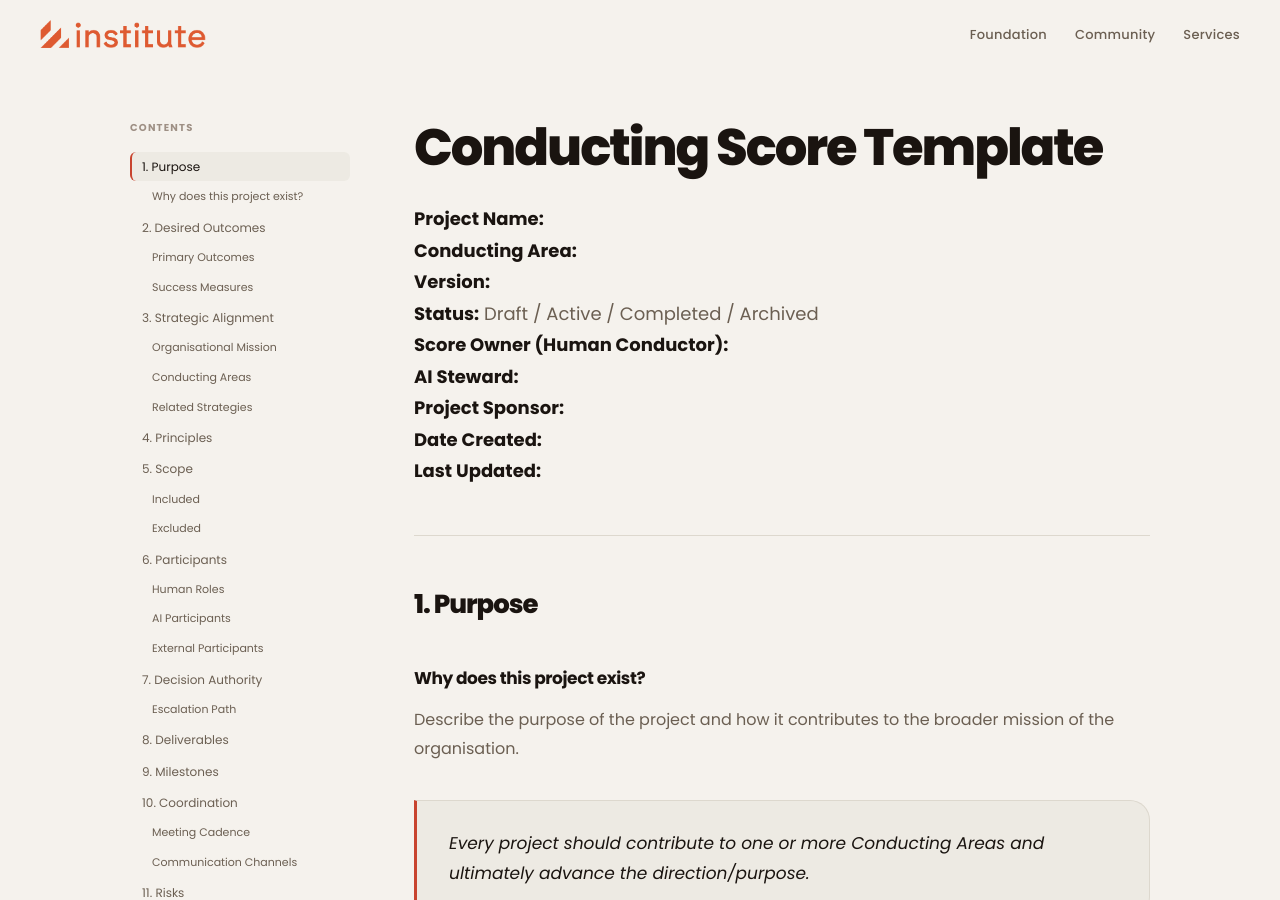
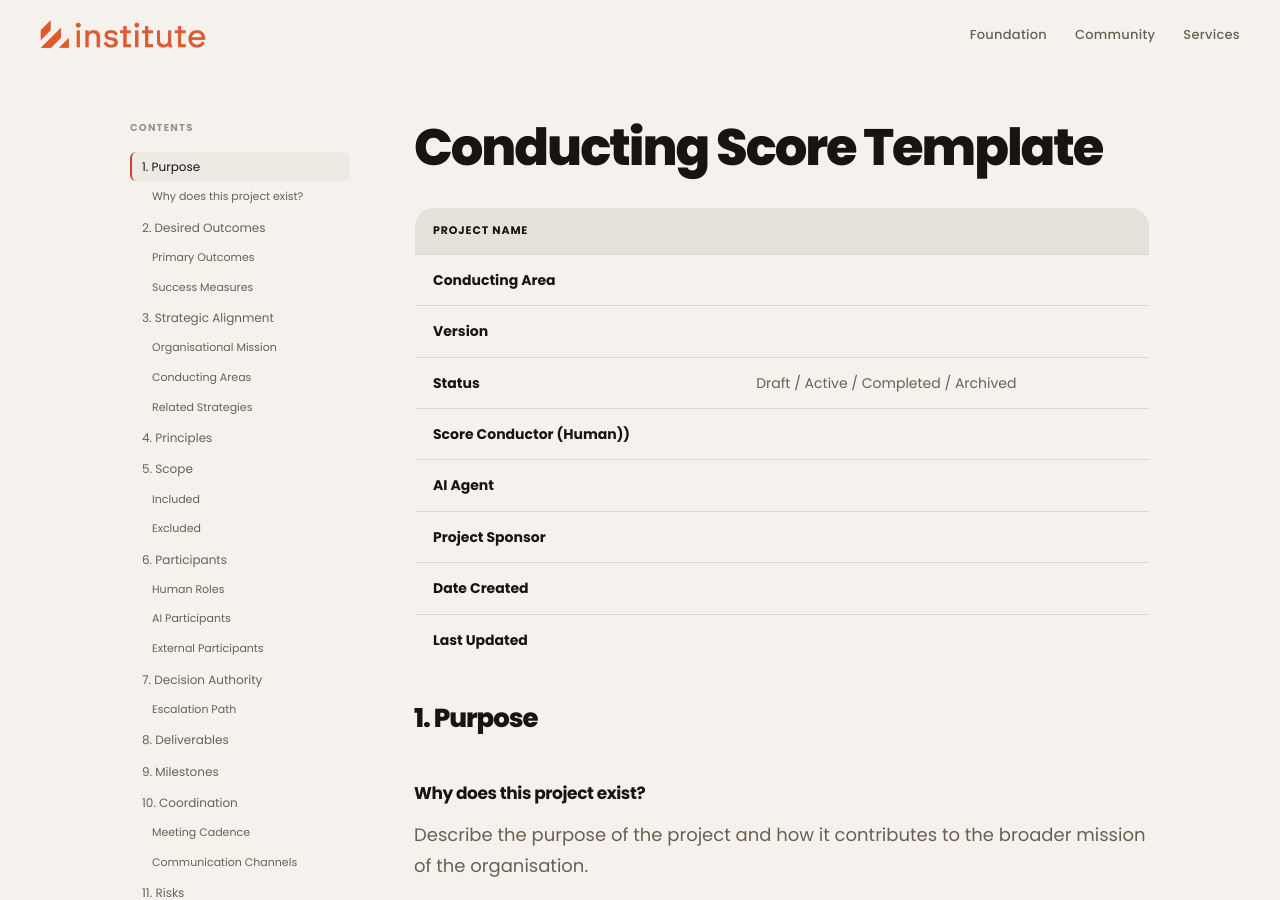
Before and after one commit to selfdriven-foundation/selfdriven-institute, a Jekyll site: the page built from docs/pages/papers/paper-conduction-score-template.md, in a window 1280 px wide and 900 px high. Built offline with Jekyll 4.4.1, drawn with Linux system fonts in a browser that asks for light colours.

Commit message:
template

```diff
--- a/docs/pages/papers/paper-conduction-score-template.md
+++ b/docs/pages/papers/paper-conduction-score-template.md
@@ -7,17 +7,16 @@ description: "A Conducting Score Template."
 
 # Conducting Score Template
 
-
-**Project Name:**
-**Conducting Area:**
-**Version:**
-**Status:** Draft / Active / Completed / Archived
-**Score Owner (Human Conductor):**
-**AI Steward:**
-**Project Sponsor:**
-**Date Created:**
-**Last Updated:**
-
+|**Project Name**||
+|----------|---------|
+|**Conducting Area**| |
+|**Version**| |
+|**Status**|Draft / Active / Completed / Archived|
+|**Score Conductor (Human))**  | |
+|**AI Agent**| |
+|**Project Sponsor**| |
+|**Date Created**| |
+|**Last Updated**| |
 
 
 ## 1. Purpose
```
Also changed, not shown: 2 other files.
